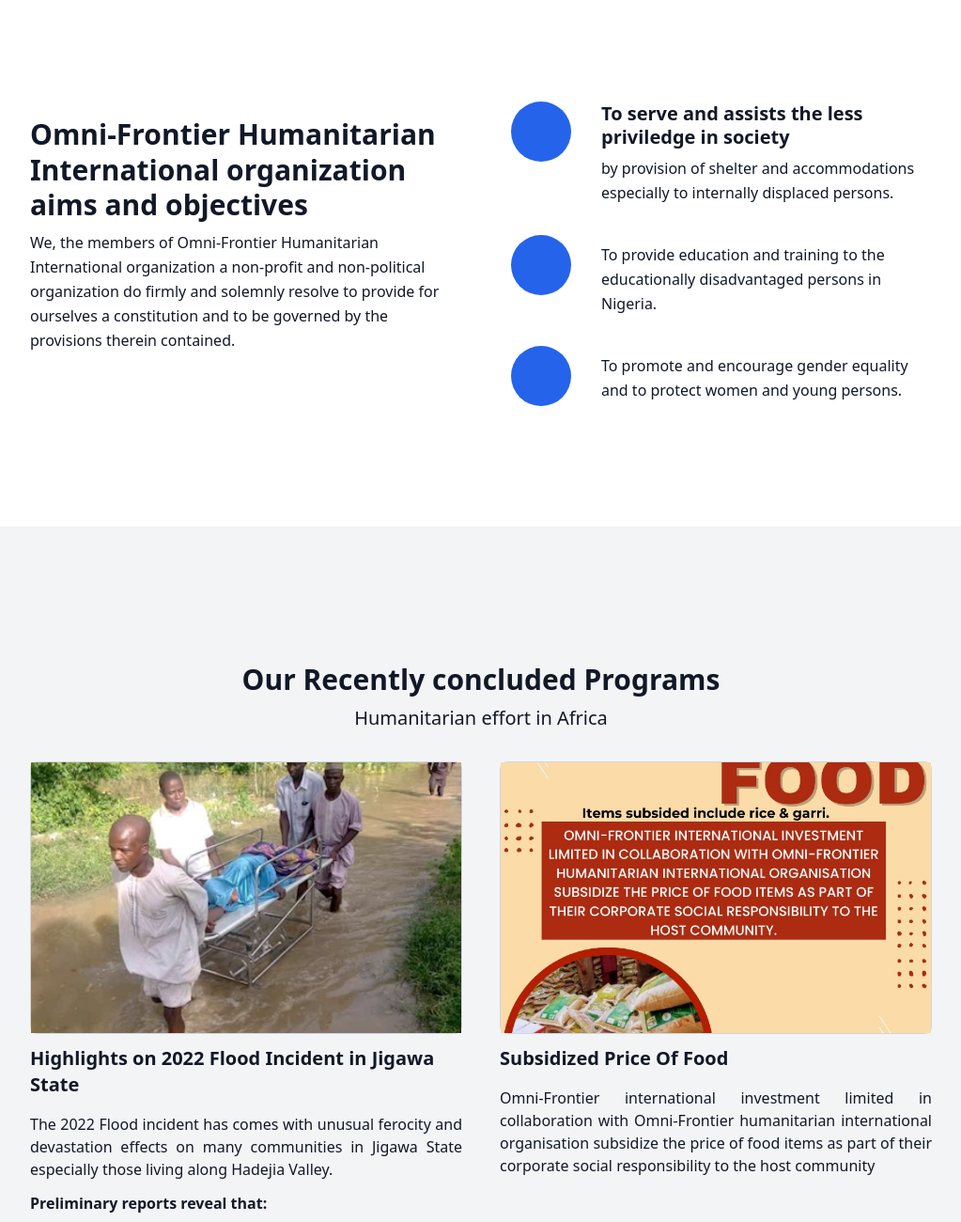
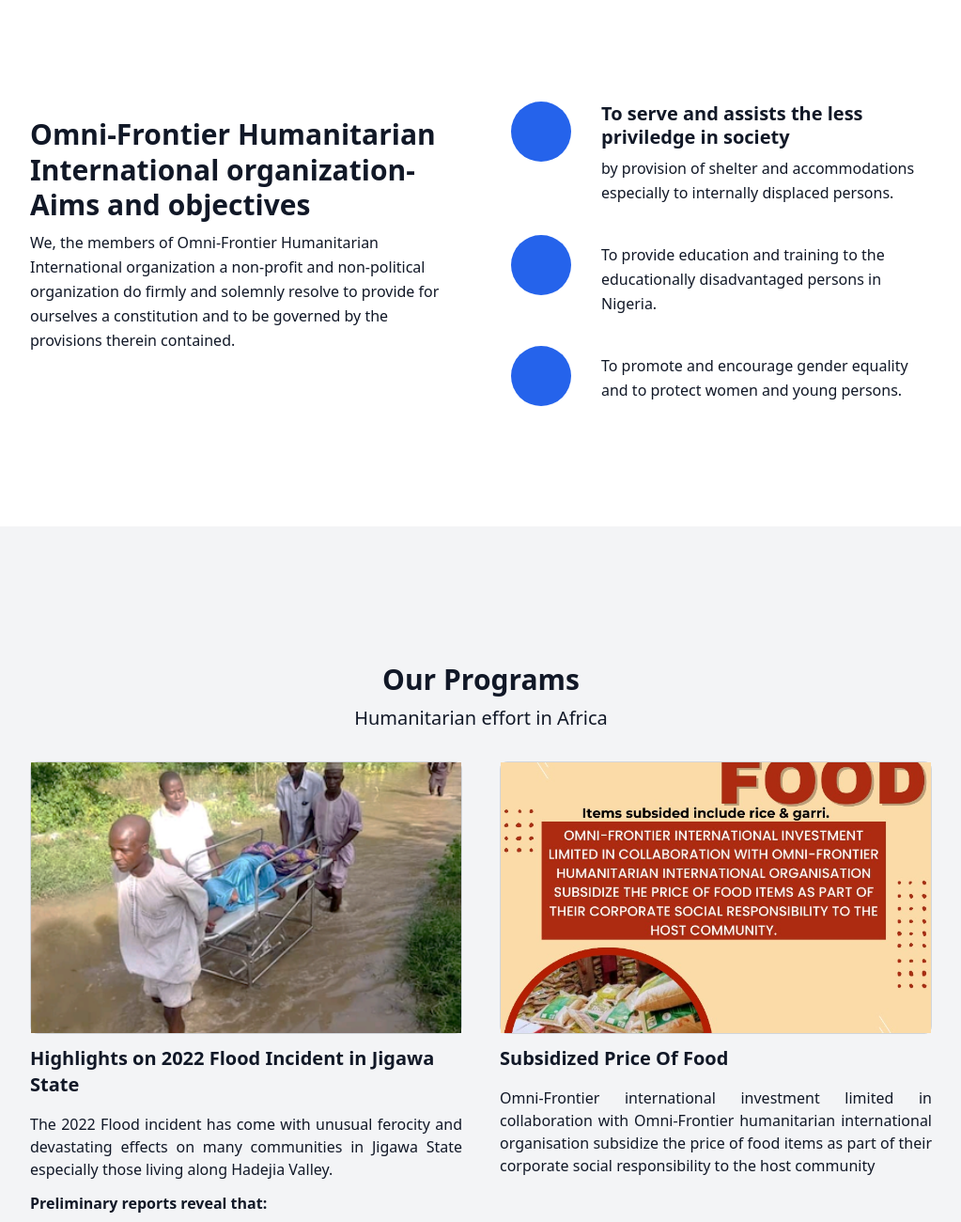
Before and after one commit to Newtdev/Omini-frontie-humantarian-website, a website: page humanitarian.html in a window 1280 px wide. Shown: the part 820-2120 px from the top of the page at 94% size, without its empty margins (128-1151 px from the left). Drawn offline with nearby package versions, Linux system fonts and the light colour scheme.

Commit message:
update on text

```diff
--- a/humanitarian.html
+++ b/humanitarian.html
@@ -273,7 +273,7 @@
 				<div class="flex flex-col lg:flex-row lg:-mx-8">
 					<div class="w-full lg:w-1/2 lg:px-8">
 						<h2 class="text-3xl leading-tight font-bold mt-4">
-							Omni-Frontier Humanitarian International organization aims and
+							Omni-Frontier Humanitarian International organization- Aims and
 							objectives
 						</h2>
 
@@ -340,7 +340,7 @@
 				<div class="flex flex-col lg:flex-row lg:-mx-8">
 					<div class="w-full lg:px-8 text-center">
 						<h2 class="text-3xl leading-tight font-bold mt-4">
-							Our Recently concluded Programs
+							Our Programs
 						</h2>
 						<p class="mt-2 lg:text-xl leading-relaxed">
 							Humanitarian effort in Africa
@@ -365,8 +365,8 @@
 										</a>
 
 										<p class="text-justify mt-4">
-											The 2022 Flood incident has comes with unusual ferocity and
-											devastation effects on many communities in Jigawa State
+											The 2022 Flood incident has come with unusual ferocity and
+											devastating effects on many communities in Jigawa State
 											especially those living along Hadejia Valley.
 										</p>
 										<p class="mb-3 text-left mt-3 font-bold">
```
Also changed, not shown: index.html (+2 -2 lines), program.html (+3 -3 lines).
